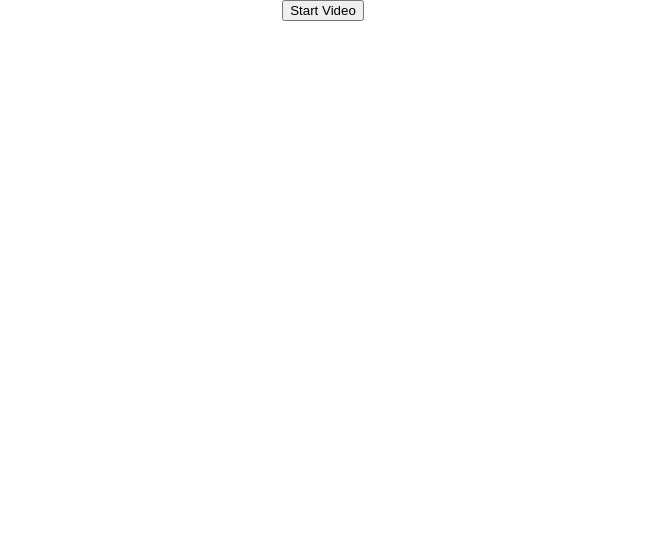
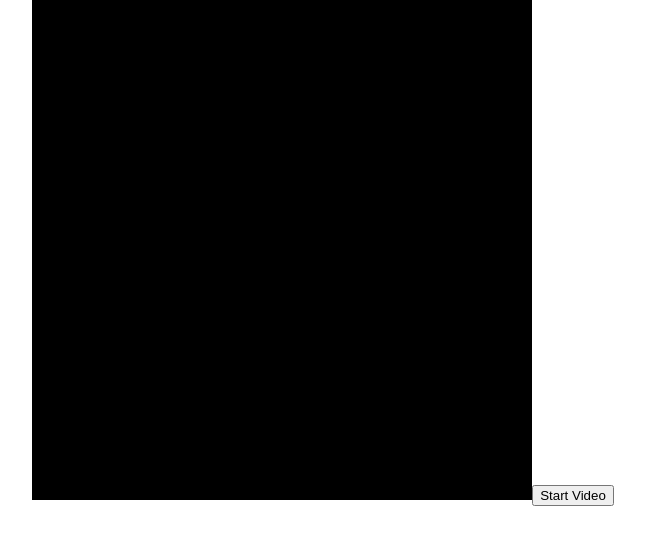
Before and after one commit to patrickml/webrtc-demo, a React (Create React App) app: page / in a window 1280 px wide. Shown: the top 544 px of the page, without its empty margins (317-962 px from the left). Built offline with nearby package versions, Linux system fonts and the light colour scheme.

Commit message:
put things back you have to use https

```diff
--- a/src/App.js
+++ b/src/App.js
@@ -27,11 +27,7 @@ class App extends Component {
   render() {
     return (
       <div className="App">
-        {
-          this.state.stream && (
-            <Video src={window.URL.createObjectURL(this.state.stream)} style={{ width: '500px', height: '500px', background: 'black', maxWidth: '100%' }} playsinline autoplay muted />
-          )
-        }
+        <Video src={this.state.stream} style={{ width: '500px', height: '500px', background: 'black', maxWidth: '100%' }} playsinline autoplay muted />
         <button onClick={this.startVideo}>Start Video</button>
       </div>
     );
```
